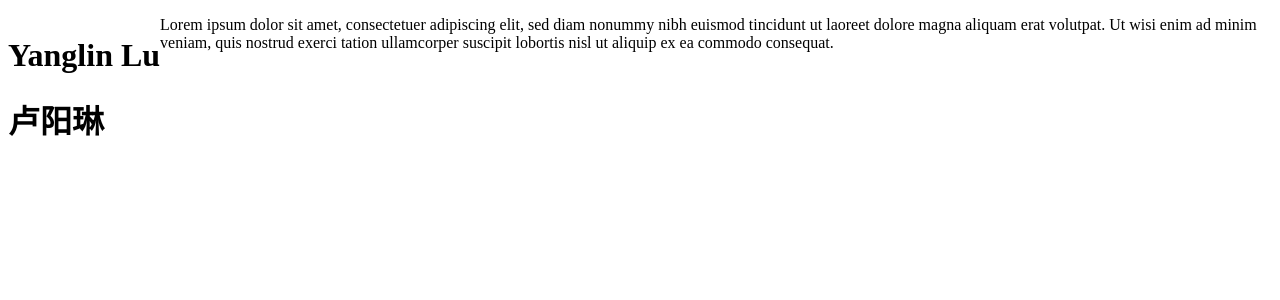
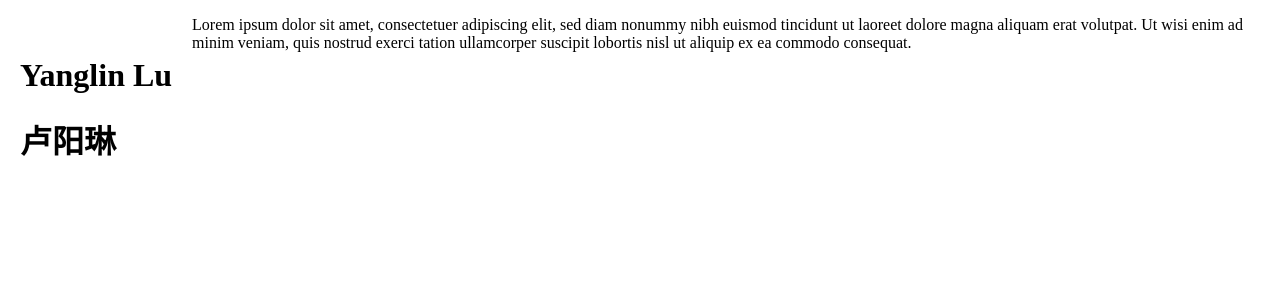
Before and after one commit to Tralinge/tralinge.github.io, a Jekyll site: the page about/yang2.html, which Jekyll copies as it is, in a window 1280 px wide. Shown: the top 300 px of the page. Built offline with Jekyll 4.4.1, drawn with Linux system fonts in a browser that asks for light colours.

Commit message:
Update yang2.html

```diff
--- a/about/yang2.html
+++ b/about/yang2.html
@@ -6,9 +6,6 @@
             <meta name="viewport" content="width=device-width, initial-scale=1">
 
         <style>
-            * {
-                box-sizing: border-box;
-                }
 
             html {
                 background: url(https://static.wixstatic.com/media/a97014d3cac6454b822f786b7d1f2878.jpg/v1
@@ -19,10 +16,22 @@
 
             body {
                 color: black;
+                margin: 0;
                 }
 
-            .header {
+            .nametag {
                 padding: 20px;
+                }
+
+            .topnav {
+                overflow: hidden;
+                }
+            .topnav a {
+                float: left;
+                display: block;
+                text-align: center;
+                padding: 14px 16px;
+                text-decoration: none;
                 }
         </style>
     </head>
@@ -48,32 +57,10 @@
 <style>
 
 
-body {
-  margin: 0;
-}
 
-/* Style the header */
-.header {
-  background-color: #f1f1f1;
-  padding: 20px;
-  text-align: center;
-}
-
-/* Style the top navigation bar */
-.topnav {
-  overflow: hidden;
-  background-color: #333;
-}
 
 /* Style the topnav links */
-.topnav a {
-  float: left;
-  display: block;
-  color: #f2f2f2;
-  text-align: center;
-  padding: 14px 16px;
-  text-decoration: none;
-}
+
 
 /* Change color on hover */
 .topnav a:hover {
```
